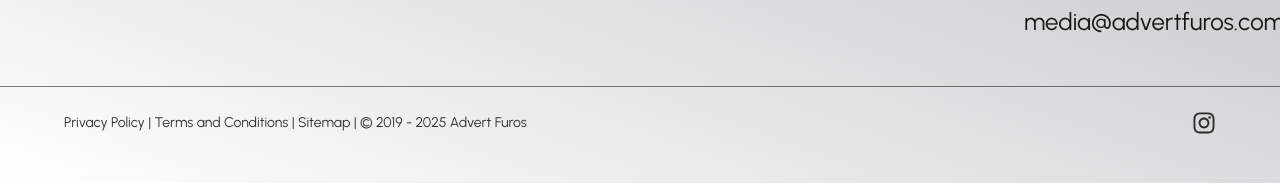
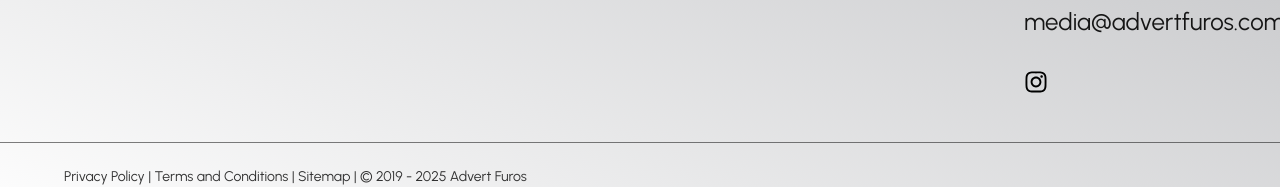
Before and after one commit to harshrao26/DigitalMarketing, a React (Vite) app: page / in a window 1280 px wide. Shown: the part 6309-6496 px from the top of the page. Built offline with nearby package versions, Linux system fonts and the light colour scheme.

Commit message:
Ig Added

```diff
--- a/src/components/Footer.jsx
+++ b/src/components/Footer.jsx
@@ -74,7 +74,17 @@ const Footer = () => {
           <div className="mt-6  text-black/90 text-2xl">
             <p>media@advertfuros.com</p>
           </div>
+       <div className="mt-8">
+       <a
+            href="https://www.instagram.com/advertfuros/"
+            className="hover:text-gray-950 transition"
+          >
+            <FaInstagram size={24} />
+          </a>
+       </div>
         </div>
+
+
       </div>
 
       {/* Footer Bottom */}
@@ -83,20 +93,7 @@ const Footer = () => {
           Privacy Policy | Terms and Conditions | Sitemap | © 2019 - 2025 Advert
           Furos
         </p>
-        <div className="flex justify-center space-x-6">
-          {/* <a href="#" className="hover:text-gray-950 transition">
-            <FaLinkedin size={24} />
-          </a> */}
-          <a
-            href="https://www.instagram.com/advertfuros/"
-            className="hover:text-gray-950 transition"
-          >
-            <FaInstagram size={24} />
-          </a>
-          {/* <a href="#" className="hover:text-gray-950 transition">
-            <FaFacebook size={24} />
-          </a> */}
-        </div>
+
       </div>
     </footer>
   );
```
